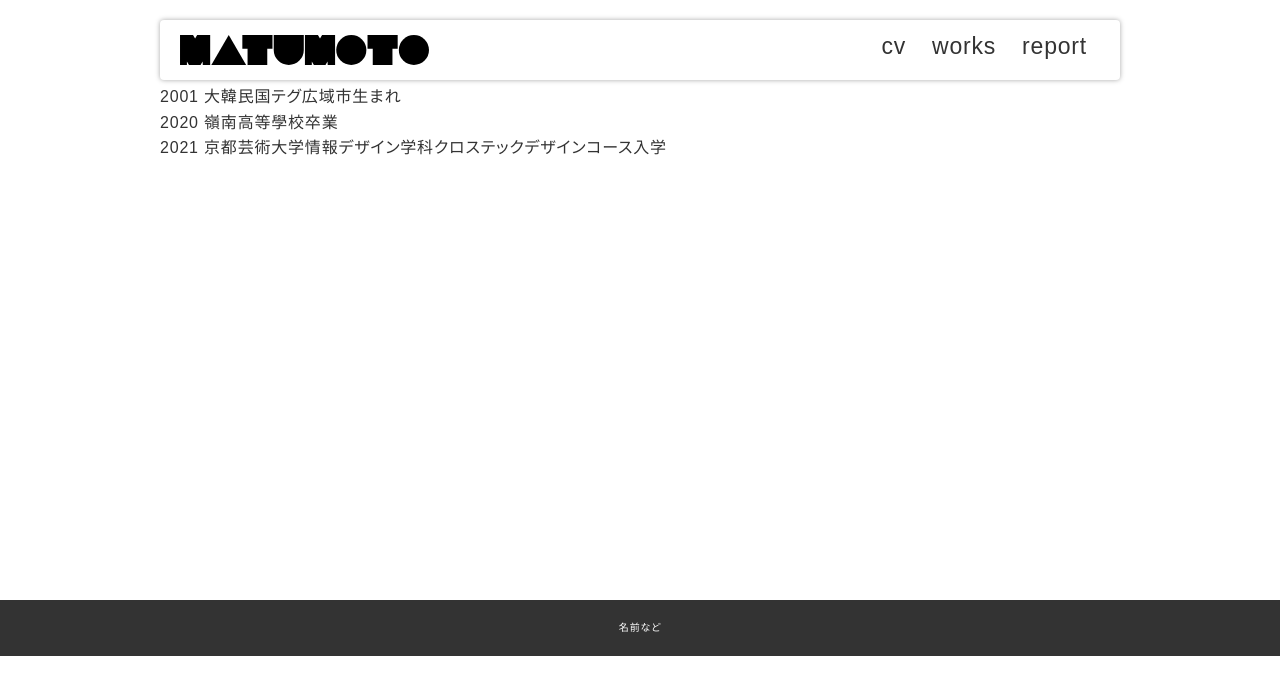
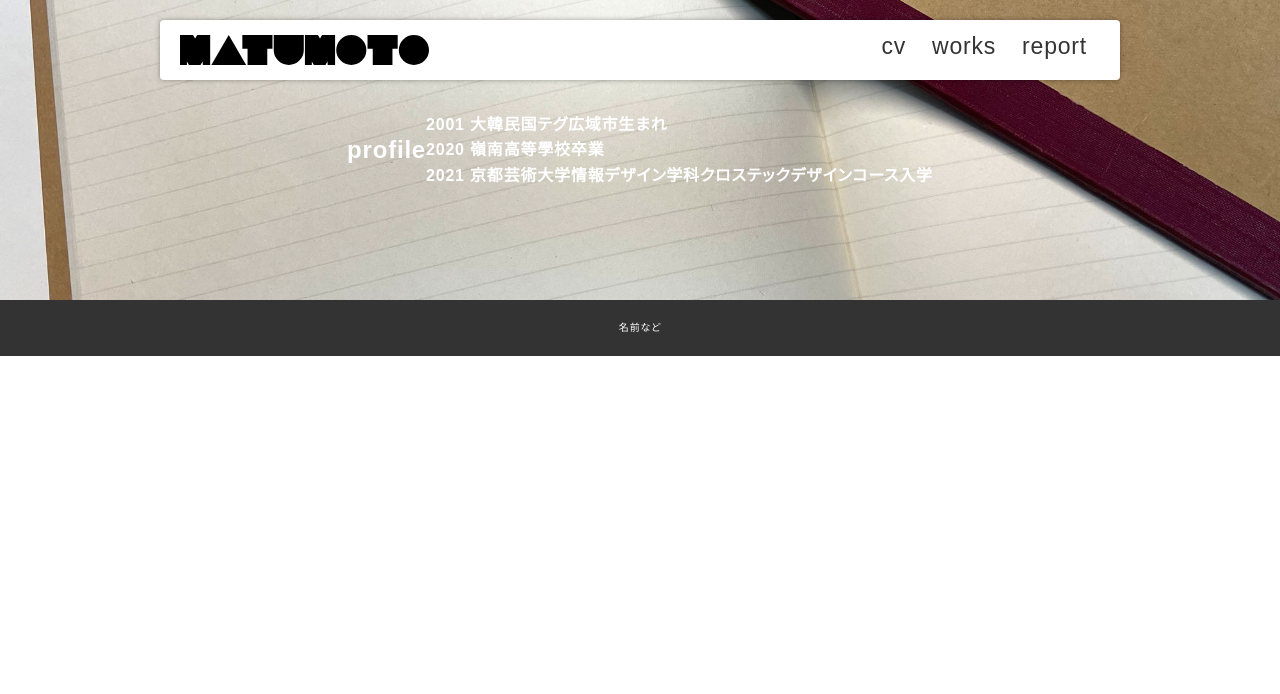
Before and after one commit to KUAD-XtechDesign/portfolio-soulplayer01, a plain HTML site: page cv.html in a window 1280 px wide. Drawn offline with Linux system fonts and the light colour scheme.

Commit message:
Update cv.html

```diff
--- a/cv.html
+++ b/cv.html
@@ -23,11 +23,11 @@
   </header>
 
   <section>
-
-    <div class="contents">
-      <h2>経歴 -profile</h2>
+    <div class="report_eye_catch">
+    <div>
+    </div class="contents">
+      <h2>profile</h2>
       <ul>
-        <li>ダミーデータ</li>
         <li>2001 大韓民国テグ広域市生まれ</li>
         <li>2020 嶺南高等學校卒業</li>
         <li>2021 京都芸術大学情報デザイン学科クロステックデザインコース入学</li>
```
